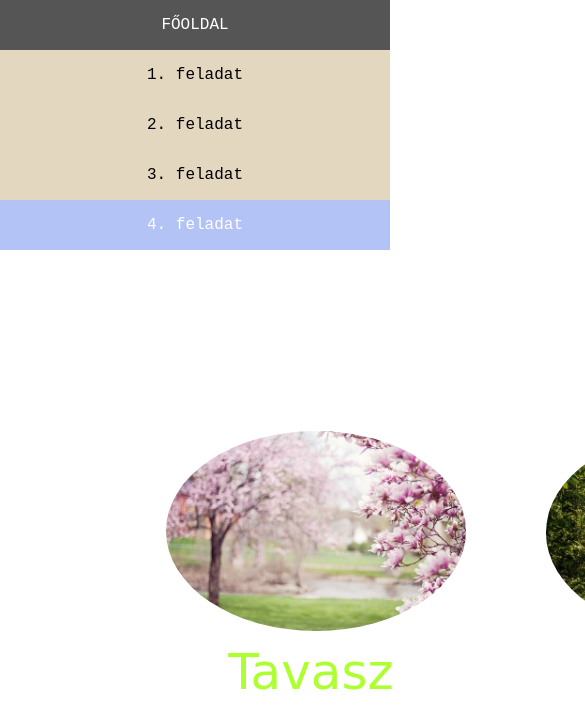
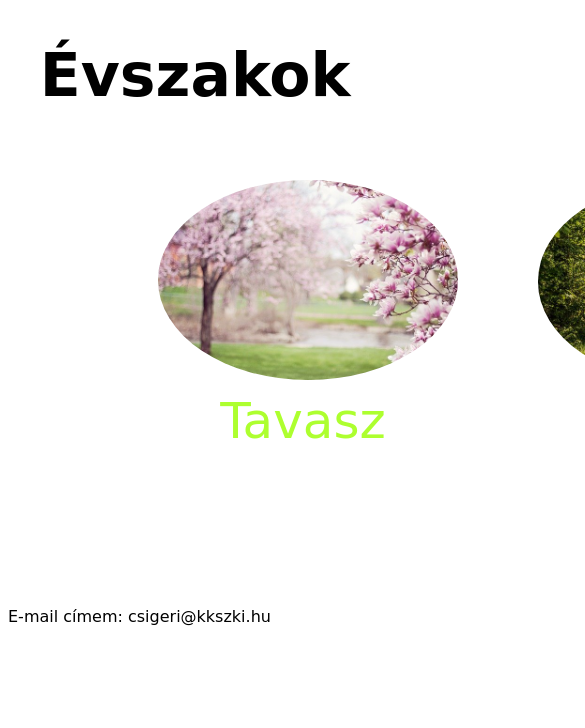
Before and after one commit to Cs12krisz/collage, a plain HTML site: page evszakok.html in a window 390 px wide. Shown: the top 728 px of the page, 585 px wide, since content can reach past the window. Drawn offline with Linux system fonts and the light colour scheme; a web font is replaced by a local one.

Commit message:
Add files via upload

```diff
--- a/evszakok.html
+++ b/evszakok.html
@@ -3,105 +3,16 @@
 <head>
     <meta charset="UTF-8">
     <meta name="viewport" content="width=device-width, initial-scale=1.0">
-    <link rel="apple-touch-icon" sizes="57x57" href="Favicon/apple-icon-57x57.png">
-<link rel="apple-touch-icon" sizes="60x60" href="Favicon/apple-icon-60x60.png">
-<link rel="apple-touch-icon" sizes="72x72" href="Favicon/apple-icon-72x72.png">
-<link rel="apple-touch-icon" sizes="76x76" href="Favicon/apple-icon-76x76.png">
-<link rel="apple-touch-icon" sizes="114x114" href="Favicon/apple-icon-114x114.png">
-<link rel="apple-touch-icon" sizes="120x120" href="Favicon/apple-icon-120x120.png">
-<link rel="apple-touch-icon" sizes="144x144" href="Favicon/apple-icon-144x144.png">
-<link rel="apple-touch-icon" sizes="152x152" href="Favicon/apple-icon-152x152.png">
-<link rel="apple-touch-icon" sizes="180x180" href="Favicon/apple-icon-180x180.png">
-<link rel="icon" type="image/png" sizes="192x192"  href="Favicon/android-icon-192x192.png">
-<link rel="icon" type="image/png" sizes="32x32" href="Favicon/favicon-32x32.png">
-<link rel="icon" type="image/png" sizes="96x96" href="Favicon/favicon-96x96.png">
-<link rel="icon" type="image/png" sizes="16x16" href="Favicon/favicon-16x16.png">
-<link rel="manifest" href="Favicon/manifest.json">
-<meta name="msapplication-TileColor" content="#ffffff">
-<meta name="msapplication-TileImage" content="Favicon/ms-icon-144x144.png">
-<meta name="theme-color" content="#ffffff">
     <title>ÉVSZAKOK</title>
     <link rel="stylesheet" href="evszakok.css">
     <link rel="preconnect" href="https://fonts.googleapis.com">
 <link rel="preconnect" href="https://fonts.gstatic.com" crossorigin>
 <link href="https://fonts.googleapis.com/css2?family=Luxurious+Roman&display=swap" rel="stylesheet">
-<style>
-
-body {
-  margin: 0;
-  font-family: 'Londrina Solid', cursive;
-}
-
-.sidebar {
-  font-family: 'Inconsolata', monospace;
-  margin: 0;
-  padding: 0;
-  width: 200px;
-  background-color: rgb(228, 215, 192);
-  position: fixed;
-  height: 100%;
-  overflow: auto;
-}
-
-.sidebar a {
-  display: block;
-  color: black;
-  padding: 16px;
-  text-decoration: none;
-}
-
-.sidebar a.active {
-  background-color: rgb(179, 195, 245);
-  color: white;
-}
-
-.sidebar a:hover:not(.active) {
-  background-color: #555;
-  color: rgb(255, 255, 255);
-}
-
-div.content {
-  margin-left: 200px;
-  padding: 1px 16px;
-  height: 1000px;
-}
-
-@media screen and (max-width: 700px) {
-  .sidebar {
-    width: 100%;
-    height: auto;
-    position: relative;
-  }
-
-  sidebar a{
-    float:left
-}
-
-  .sidebar a {float: left;}
-  div.content {margin-left: 0;}
-}
-
-@media screen and (max-width: 400px) {
-  .sidebar a {
-    text-align: center;
-    float: none;
-  }
-}
-
-</style>
 </head>
 <body>
-    <div class="sidebar">
-        <a href="index.html">FŐOLDAL</a>
-        <a href="Keplink.html">1. feladat</a>
-        <a href="Lista.html">2. feladat</a>
-        <a href="Orarend.html">3. feladat</a>
-        <a class="active" href="evszakok.html">4. feladat</a>
-    </div>
+    <h1>Évszakok</h1>
+    <div class="content">
 
-    <div class="content">
-        <h1>Évszakok</h1>
-        <div class="kep">
         <div class="box1">
         <img src="tavasz.jpg" alt="Tavasz">
         <div class="p1">Tavasz</div>
@@ -119,6 +30,12 @@ div.content {
         <div class="p4">Tél</div>
         </div>
     </div>
+    <div class="labjegyzet">
+    <div class="p5">
+    <br>
+    <br>
+    <br>
+    E-mail címem: csigeri@kkszki.hu</div>
     </div>
 </body>
 </html>
```
Lines whose indentation alone changed are shown as unchanged.
